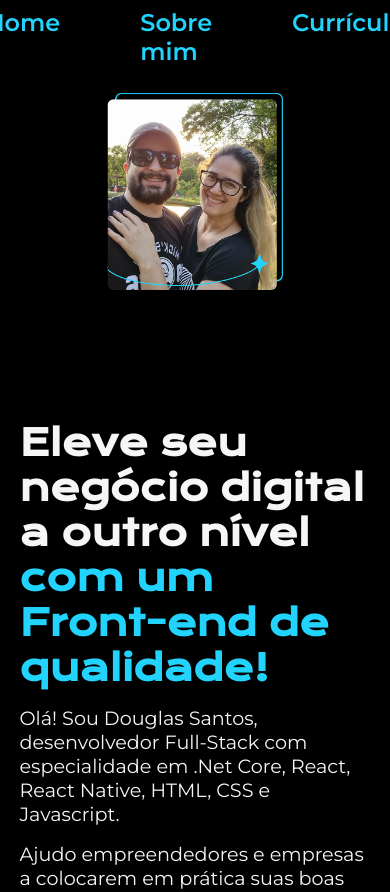
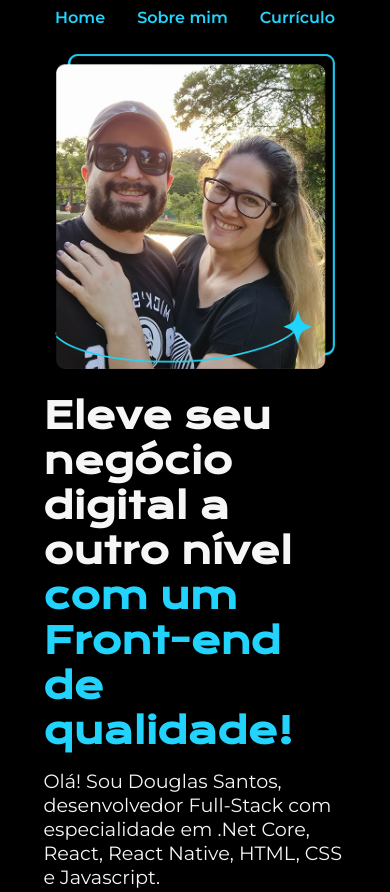
Before and after one commit to dmasciel/portifolio, a plain HTML site: page index.html in a window 390 px wide. Shown: the top 892 px of the page. Drawn offline with nearby package versions, Linux system fonts and the light colour scheme.

Commit message:
fix: corrigido responsividade
Changes to be committed:
	new file:   .gitignore
	modified:   styles/style.css

```diff
--- a/styles/style.css
+++ b/styles/style.css
@@ -19,12 +19,10 @@
 *{
     margin:0;
     padding:0;
-    /* border:0; */
 }
 
 
 body{
-    /* height : 100vh; */
     box-sizing: border-box;
     background-color:var(--cor-primaria);
     color: var(--cor-secundaria);
@@ -36,8 +34,9 @@ body{
 
 .cabecalho__menu{
     display: flex;
-    gap: 80px;
+    gap: 2rem;
 }
+
 .cabecalho__menu__link{
     font-family: var(--fonte-secundaria);
     font-size: 1.5rem;
@@ -51,15 +50,13 @@ body{
     display: flex;
     align-items: center;
     justify-content:space-between;
-    gap: 82px;
+    gap: 5rem;
 }
 
 .apresentacao__conteudo{
     width: 50%;
     display: flex;
     flex-direction: column;
-    /* gap: 0px; */
-    /* height: 482px;     */
 }
 
 .apresentacao__conteudo__titulo{
@@ -107,7 +104,6 @@ body{
 }
 
 .apresentacao__links__navegacao{
-    /* background-color: var(--cor-terciaria); */
     display:flex;
     justify-content: center;
     gap: 16px;
@@ -116,7 +112,7 @@ body{
     border-radius: 8px;
     font-size: 1.5rem;
     font-weight: 600;
-    padding: 21.5px 0;
+    padding: 21.5px 2.0rem;
     text-decoration: none;
     color: var(--cor-secundaria);
     font-family: var(--fonte-secundaria);
@@ -139,7 +135,7 @@ body{
     padding: 24px;
     text-align: center;
     font-family: var(--fonte-secundaria);
-    font-size: 1.5rem;
+    font-size: 1.0rem;
     font-weight: 400;
 
 }
@@ -147,21 +143,41 @@ body{
 @media (max-width: 1200px){
     .cabecalho{
         padding: 2%;
-
     }
 
     .cabecalho__menu{
        justify-content: center;
     }
 
+
+    .cabecalho__menu__link{
+        font-size: 1.0rem;
+        font-weight: 600;
+    }
+
     .apresentacao{
         flex-direction: column-reverse;
         padding: 5%;
+        gap:0;
     }
 
-    .apresentacao__conteudo{
-        width: auto;
+    .apresentacao__conteudo__titulo{
+        margin:1.5rem 0.0rem 1.0rem 0.0rem;
     }
 
 
+    .apresentacao__conteudo__texto{
+
+
+    }
+    .apresentacao__conteudo{
+        width: auto;
+        margin:0.0rem 1.5rem 0.0rem 1.5rem;
+
+    }
+
+    .apresentacao__imagem{
+        width: 80%;
+    }
+
 }
```
Also changed, not shown: 1 other file.
